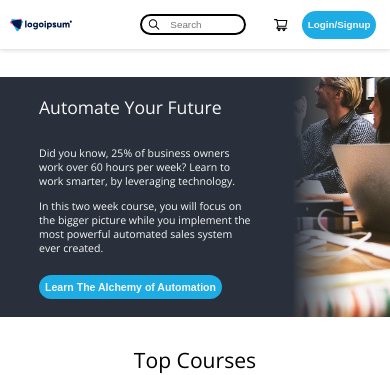
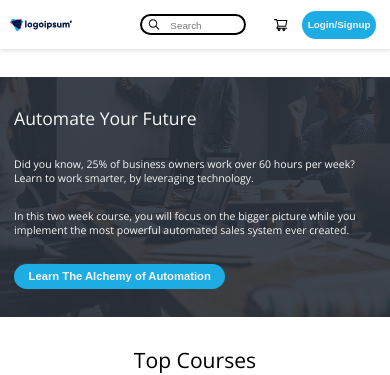
Before and after one commit to asantono/e-commerce, a React (Create React App) app: page / in a window 390 px wide. Shown: the top 375 px of the page. Built offline with nearby package versions, Linux system fonts and the light colour scheme.

Commit message:
cta fix for mobile

```diff
--- a/src/scss/_cta-top.scss
+++ b/src/scss/_cta-top.scss
@@ -23,12 +23,7 @@
 
     @include sm {
       width: 100%;
-      background-image: linear-gradient(
-          to left,
-          rgba($color-white, 0) 10%,
-          rgba($color-slate-dark, 1) 25%
-        ),
-        url("../imgs/work.jpg");
+      background-image: url("../imgs/work.jpg");
     }
   }
 
@@ -48,7 +43,10 @@
     }
 
     @include sm {
-      width: 55%;
+      width: 100%;
+      left: 0;
+      padding: 2rem;
+      background-color: rgba($color-slate-dark, 0.9);
       height: 34rem;
     }
 
@@ -88,8 +86,8 @@
       }
 
       @include sm {
-        width: 26rem;
-        font-size: 1.5rem;
+        width: 30rem;
+        font-size: 1.6rem;
       }
 
       &:hover {
--- a/src/styles/main.css
+++ b/src/styles/main.css
@@ -106,17 +106,11 @@ body {
   .search::placeholder {
     padding-left: 4rem;
     font-size: 1.4rem; }
-    @media (max-width: 596px) {
-      .search::placeholder {
-        transform: translateY(-1px); } }
   .search__icon {
     position: absolute;
     height: 2rem;
     width: 2rem;
     transform: translate(1rem, 0.5rem); }
-    @media (max-width: 596px) {
-      .search__icon {
-        transform: translate(1rem, 0.5rem); } }
   .search__submit--hidden {
     visibility: hidden;
     height: 0;
@@ -138,7 +132,7 @@ body {
     @media (max-width: 596px) {
       .cta-top__img {
         width: 100%;
-        background-image: linear-gradient(to left, rgba(255, 255, 255, 0) 10%, #29303b 25%), url("../imgs/work.jpg"); } }
+        background-image: url("../imgs/work.jpg"); } }
   .cta-top__textbox {
     position: absolute;
     display: grid;
@@ -154,7 +148,10 @@ body {
         height: 34rem; } }
     @media (max-width: 596px) {
       .cta-top__textbox {
-        width: 55%;
+        width: 100%;
+        left: 0;
+        padding: 2rem;
+        background-color: rgba(41, 48, 59, 0.9);
         height: 34rem; } }
     .cta-top__textbox--headline {
       font-size: 3.5rem;
@@ -187,8 +184,8 @@ body {
           font-size: 1.6rem; } }
       @media (max-width: 596px) {
         .cta-top__textbox--button {
-          width: 26rem;
-          font-size: 1.5rem; } }
+          width: 30rem;
+          font-size: 1.6rem; } }
       .cta-top__textbox--button:hover {
         color: #1dace3;
         background-color: #f7f7f7; }
```
Also changed, not shown: src/scss/_search.scss (+0 -8 lines).
